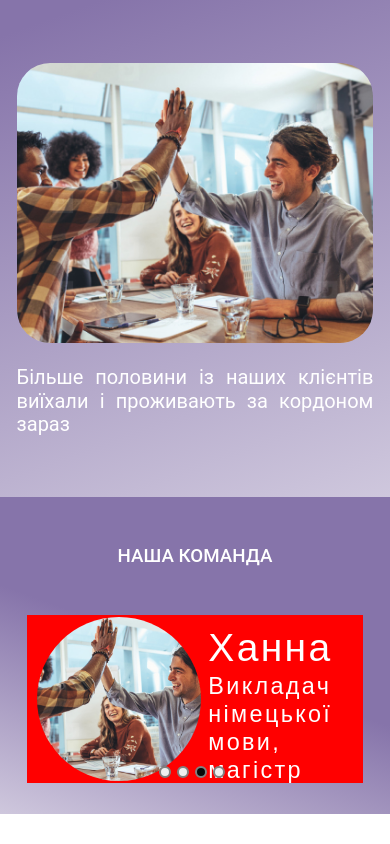
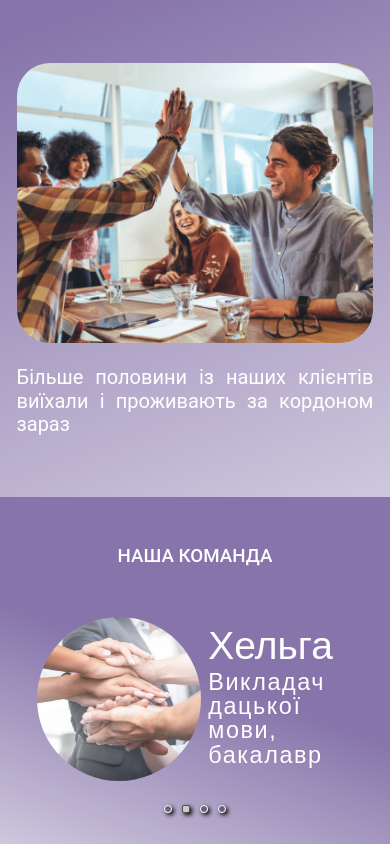
Before and after one commit to LingvoCentreOK/react-ui, a React (Create React App) app: page / in a window 390 px wide. Shown: the part 1410-2254 px from the top of the page. Before the commit the page ends 2224 px from the top, so only its background shows below. Built offline with nearby package versions, Linux system fonts and the light colour scheme.

Commit message:
feat: added custom dots buttons

```diff
--- a/src/components/team_carousel_2/TeamCarousel2.tsx
+++ b/src/components/team_carousel_2/TeamCarousel2.tsx
@@ -9,19 +9,12 @@ import {
 } from "@mui/material";
 import Carousel, { ResponsiveType } from "react-multi-carousel";
 import "react-multi-carousel/lib/styles.css";
-import { styled } from "@mui/system";
 import imgCarousel1 from "../../assets/images/carousel_block_images/img_carousel_1.jpg";
 import img1 from "../../assets/images/img_1.jpg";
 import img2 from "../../assets/images/img_2.jpg";
 import img3 from "../../assets/images/img_3.jpg";
 import previousArrowIcon from "./icons/previous_arrow_icon.png";
 import nextArrowIcon from "./icons/next_arrow_icon.png";
-
-const StyledCarousel = styled(Carousel)({
-  // Ваші стилі тут
-  // Наприклад:
-  backgroundColor: "red",
-});
 
 const TeamCarousel2: React.FC<{ deviceType?: string }> = ({ deviceType }) => {
   const theme = useTheme();
@@ -81,12 +74,19 @@ const TeamCarousel2: React.FC<{ deviceType?: string }> = ({ deviceType }) => {
     },
   ];
 
-  const CustomArrow: React.FC<{
+  interface CustomArrowProps {
     onClick: () => void;
     retreatFromLeftSide: string | null;
     retreatFromRightSide: string | null;
     arrowIcon: string;
-  }> = ({ onClick, retreatFromLeftSide, retreatFromRightSide, arrowIcon }) => {
+  }
+
+  const CustomArrow: React.FC<CustomArrowProps> = ({
+    onClick,
+    retreatFromLeftSide,
+    retreatFromRightSide,
+    arrowIcon,
+  }) => {
     const theme = useTheme();
     const [isHovered, setIsHovered] = useState(false);
     const [sizeStyle, setSizeStyle] = useState({
@@ -245,9 +245,40 @@ const TeamCarousel2: React.FC<{ deviceType?: string }> = ({ deviceType }) => {
           },
         }}
       >
-        <StyledCarousel
-          swipeable={false}
-          draggable={false}
+        <Box
+          sx={{
+            paddingBottom: "30px",
+            position: "relative",
+          }}
+        >
+          <Carousel
+            additionalTransfrom={0}
+            arrows
+            autoPlaySpeed={3000}
+            centerMode={false}
+            className=""
+            containerClass="container"
+            dotListClass=""
+            draggable
+            focusOnSelect={false}
+            infinite
+            itemClass=""
+            keyBoardControl
+            minimumTouchDrag={80}
+            pauseOnHover
+            renderArrowsWhenDisabled={false}
+            renderButtonGroupOutside={false}
+            showDots
+            renderDotsOutside
+            responsive={responsive}
+            deviceType={deviceType}
+            autoPlay={deviceType !== "mobile" ? true : false}
+            removeArrowOnDeviceType={["mobile"]}
+            //transitionDuration={50}
+            //dotListClass="custom-dot-list-style"
+            //focusOnSelect
+            /* swipeable={true}
+          draggable={true}
           showDots={true}
           responsive={responsive}
           ssr={true} // means to render carousel on server-side.
@@ -257,13 +288,13 @@ const TeamCarousel2: React.FC<{ deviceType?: string }> = ({ deviceType }) => {
           keyBoardControl={true}
           customTransition="all .5"
           transitionDuration={3000}
-          containerClass="carousel-container"
+          containerClass="container"
           removeArrowOnDeviceType={["tablet", "mobile"]}
           deviceType={deviceType}
           dotListClass="custom-dot-list-style"
           itemClass="carousel-item-padding-40-px"
-          //arrows={false}
-
+          arrows={true}
+          renderDotsOutside */
             //renderButtonGroupOutside={true}
             customLeftArrow={
               <CustomArrow
@@ -285,6 +316,16 @@ const TeamCarousel2: React.FC<{ deviceType?: string }> = ({ deviceType }) => {
                 arrowIcon={nextArrowIcon}
               />
             }
+            customDot={
+              <CustomDot
+                onClick={function (): void {
+                  throw new Error("Function not implemented.");
+                }}
+                active={false}
+                index={0}
+                carouselState={undefined}
+              />
+            }
           >
             {teamMembers.map((member, i) => (
               <TeamMemberItem
@@ -294,7 +335,8 @@ const TeamCarousel2: React.FC<{ deviceType?: string }> = ({ deviceType }) => {
                 image={member.image}
               />
             ))}
-        </StyledCarousel>
+          </Carousel>
+        </Box>
       </Box>
     </Box>
   );
@@ -338,11 +380,23 @@ const TeamMemberCard: React.FC<TeamMemberCardProps> = ({
         backgroundColor: "#00000000",
         p: "0.3vw",
         m: "0 auto",
+        ml: "9vw",
+        cursor: "pointer",
+        [theme.breakpoints.down("lg")]: {
+          ml: "8vw",
+        },
+        [theme.breakpoints.down("lg")]: {
+          ml: "7vw",
+        },
+        [theme.breakpoints.down("mlg")]: {
+          ml: "5vw",
+        },
         [theme.breakpoints.down("xlg")]: {
           p: "0.5vw",
         },
         [theme.breakpoints.down("sm")]: {
           width: "100%",
+          m: "0 auto",
         },
       }}
     >
@@ -396,8 +450,8 @@ const TeamMemberCard: React.FC<TeamMemberCardProps> = ({
             },
             [theme.breakpoints.down("sm")]: {
               fontSize: "10vw",
-              letterSpacing: "0.6vw",
-              mt: "0.5vw",
+              letterSpacing: "0vw",
+              mt: "0vw",
             },
           }}
         >
@@ -420,8 +474,8 @@ const TeamMemberCard: React.FC<TeamMemberCardProps> = ({
             },
             [theme.breakpoints.down("sm")]: {
               fontSize: "6vw",
-              letterSpacing: "0.6vw",
-              lineHeight: "7.2vw",
+              letterSpacing: "0.4vw",
+              lineHeight: "6.2vw",
             },
           }}
         >
@@ -431,3 +485,83 @@ const TeamMemberCard: React.FC<TeamMemberCardProps> = ({
     </Paper>
   );
 };
+
+interface CustomDotProps {
+  onClick: () => void;
+  active: boolean;
+  index: number;
+  carouselState: any;
+}
+
+const CustomDot: React.FC<CustomDotProps> = ({ onClick, active }) => {
+  const theme = useTheme();
+  const handleClick = (): void => {
+    onClick();
+  };
+
+  const [dotsStyle, setDotsStyle] = useState({
+    padding: "7px",
+  });
+
+  useEffect(() => {
+    const handleResize = (): void => {
+      if (window.innerWidth < theme.breakpoints.values.xl) {
+        setDotsStyle({
+          padding: "6px",
+        });
+      }
+      if (window.innerWidth < theme.breakpoints.values.lg) {
+        setDotsStyle({
+          padding: "6px",
+        });
+      }
+      if (window.innerWidth < theme.breakpoints.values.mlg) {
+        setDotsStyle({
+          padding: "5px",
+        });
+      }
+      if (window.innerWidth < theme.breakpoints.values.xlg) {
+        setDotsStyle({
+          padding: "4px",
+        });
+      }
+      if (window.innerWidth < theme.breakpoints.values.md) {
+        setDotsStyle({
+          padding: "3px",
+        });
+      }
+    };
+
+    handleResize();
+
+    window.addEventListener("resize", handleResize);
+
+    return () => {
+      window.removeEventListener("resize", handleResize);
+    };
+  }, [
+    theme.breakpoints.values.xl,
+    theme.breakpoints.values.lg,
+    theme.breakpoints.values.mlg,
+    theme.breakpoints.values.xlg,
+    theme.breakpoints.values.md,
+  ]);
+
+  return (
+    <button
+      style={{
+        backgroundColor: active ? "rgba(204,204,204)" : "rgba(0,0,0,0.4)",
+        margin: "0 5px",
+        ...dotsStyle,
+        cursor: "pointer",
+        borderRadius: active ? "25%" : "90%",
+        display: "inline-block",
+        border: active
+          ? "1.5px solid rgba(0,0,0,0.6)"
+          : "1px solid rgba(255,255,255)",
+        boxShadow: "2px 2px 4px #000000",
+      }}
+      onClick={handleClick}
+    />
+  );
+};
```
Lines whose indentation alone changed are shown as unchanged.
